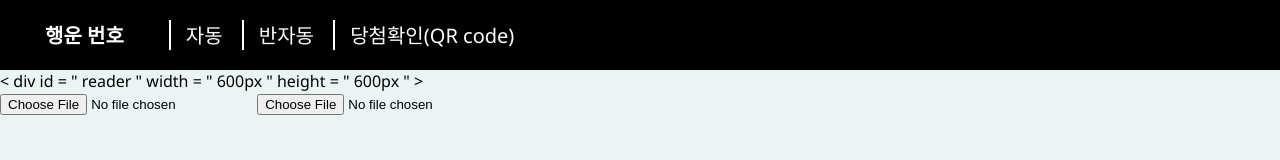
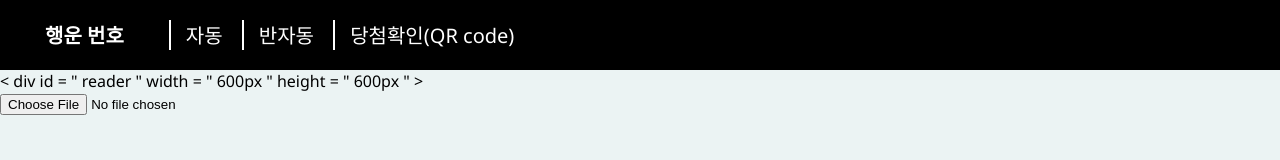
Before and after one commit to smcoding01/dayfortune.github.io, a website: page index4.html in a window 1280 px wide. Drawn offline with Linux system fonts and the light colour scheme.

Commit message:
Update index4.html

```diff
--- a/index4.html
+++ b/index4.html
@@ -36,11 +36,8 @@
 </body>
 <script src="/html5-qrcode.min.js"></script>
 <input type="file" id="qr-input-file" accept="image/*">
-<!--
-  Or add captured if you only want to enable smartphone camera, PC browsers will ignore it.
--->
 
-<input type="file" id="qr-input-file" accept="image/*" capture>
+
 
 </head>
 </html>
```
